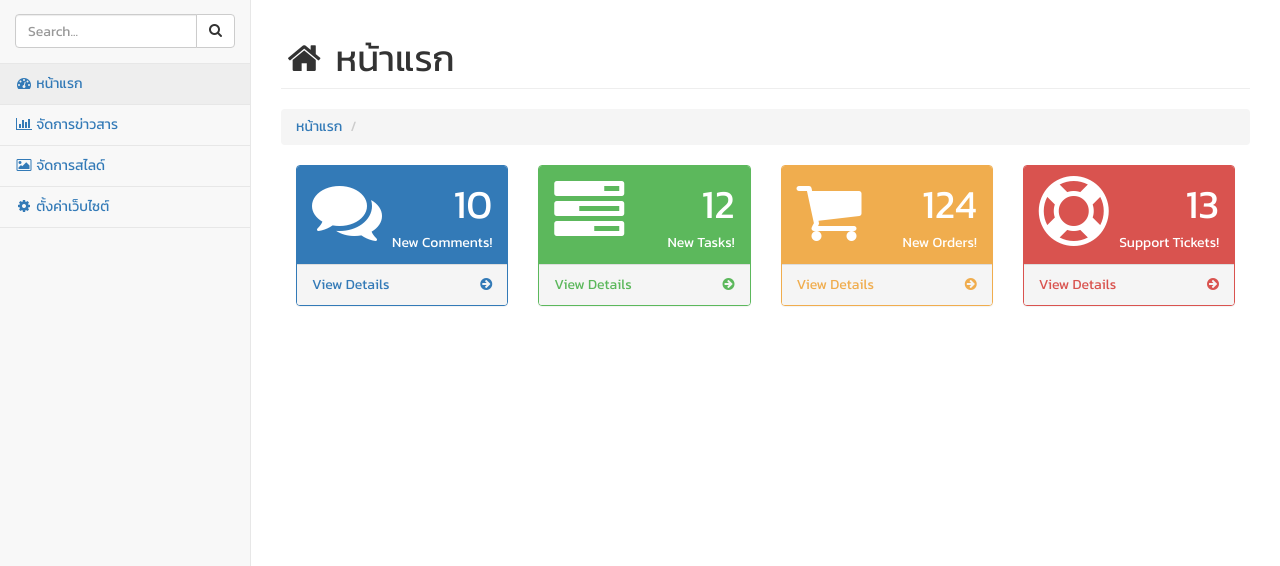
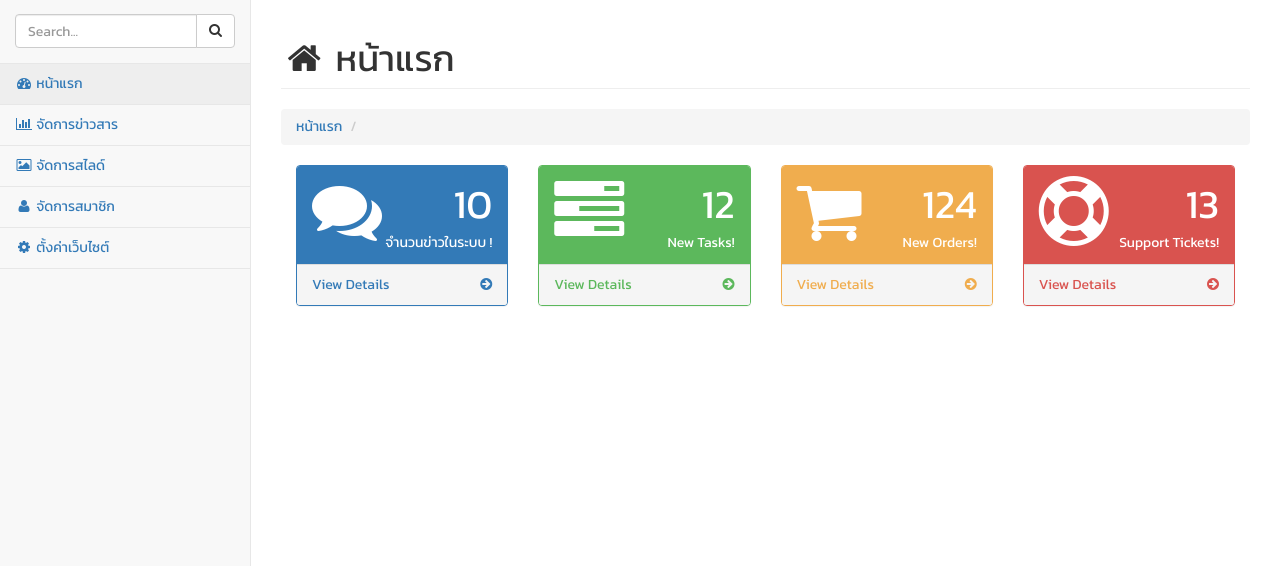
Before and after one commit to topspinppy/ynetweb, a PHP site: page /ynetbkk/dashboard/pages/index.php in a window 1280 px wide. Shown: the part 52-618 px from the top of the page. Run offline with PHP 8.4, Linux system fonts and the light colour scheme; a user stored in the database is signed in; data comes from the database, SQL or seed files in the repository; some libraries are stand-ins or nearby versions.

Commit message:
commit 19sep17 ep2

```diff
--- a/dashboard/pages/dashboard/index.php
+++ b/dashboard/pages/dashboard/index.php
@@ -13,7 +13,7 @@
                 ?>
                 <div class="col-xs-9 text-right">
                     <div class="huge"><?php echo $result["news"]; ?></div>
-                    <div>New Comments!</div>
+                    <div>จำนวนข่าวในระบบ !</div>
                 </div>
             </div>
         </div>
--- a/dashboard/pages/index.php
+++ b/dashboard/pages/index.php
@@ -26,6 +26,10 @@
                              else if ($_GET['file'] == "slide")
                              {
                                 echo "<i class='fa fa-picture-o'></i> สไลด์";
+                             }
+                             else if ($_GET['file'] == "manageaccount")
+                             {
+                                echo "<i class='fa fa-user fa-fw'></i>  จัดการสมาชิก";
                              }
                              else if ($_GET['file'] == "config")
                              {
--- a/dashboard/template/menu.php
+++ b/dashboard/template/menu.php
@@ -22,6 +22,9 @@
                 <a href="index.php?file=slide"><i class="fa fa-picture-o fa-fw"></i> จัดการสไลด์</a>
             </li>
             <li>
+                <a href="index.php?file=manageaccount"><i class="fa fa-user fa-fw" aria-hidden="true"></i> จัดการสมาชิก</a>
+            </li>
+            <li>
                 <a href="index.php?file=config"><i class="fa fa-gear  fa-fw"></i> ตั้งค่าเว็บไซต์</a>
             </li>
         </ul>
```
